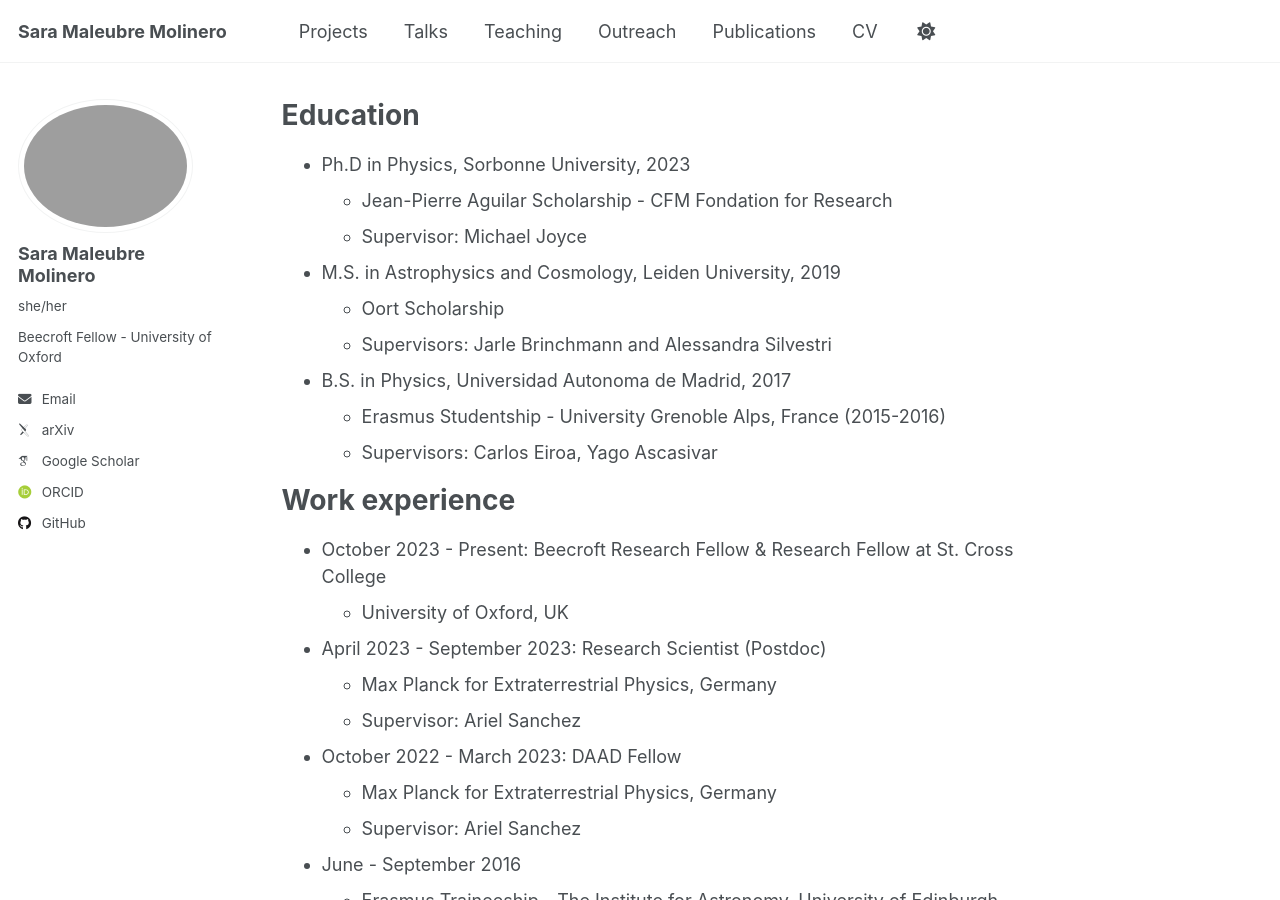
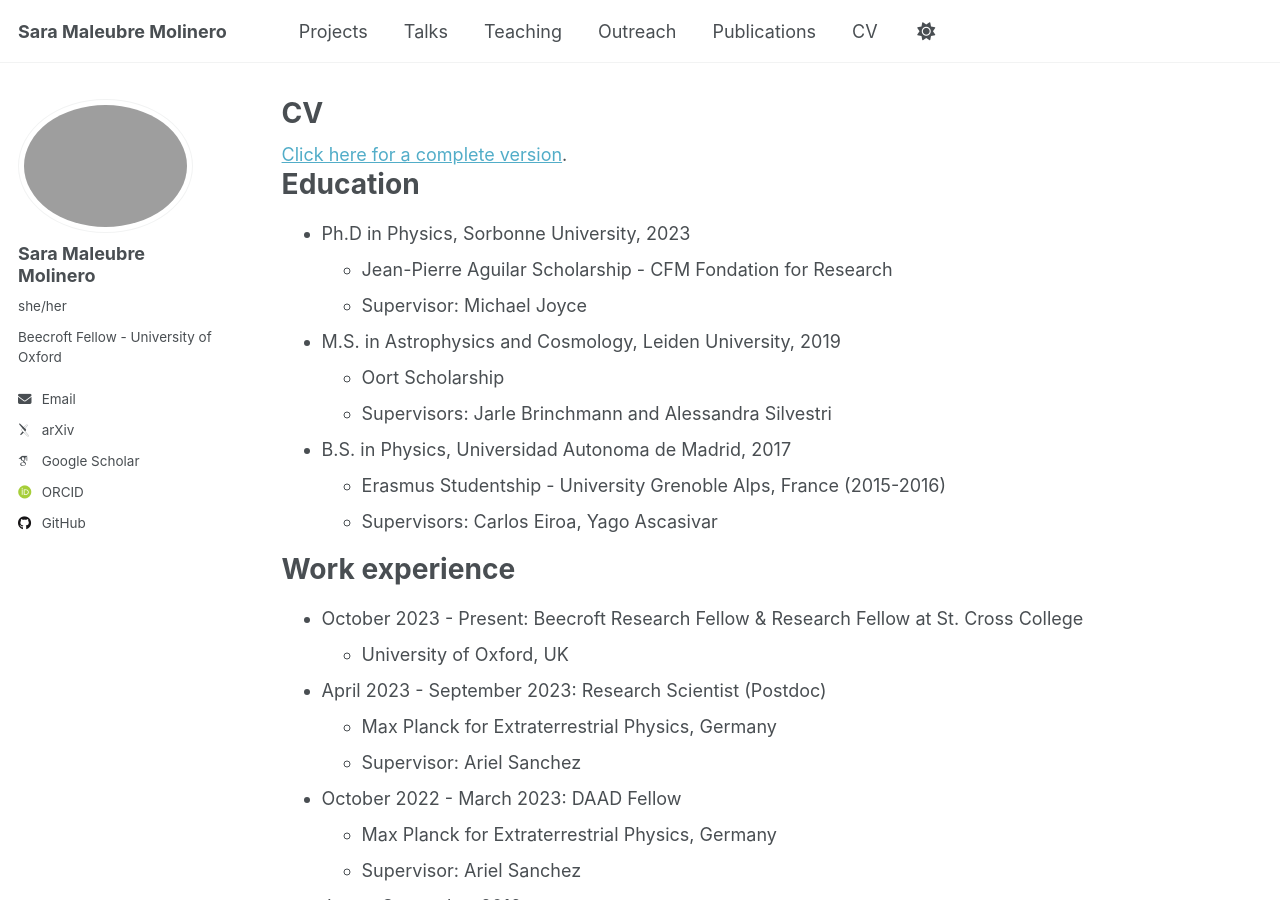
Before and after one commit to SaraMaleubre/saramaleubre.github.io, a Jekyll site: the page built from _pages/cv.md, in a window 1280 px wide and 900 px high. Built offline with Jekyll 4.4.1, drawn with Linux system fonts in a browser that asks for light colours; some web fonts are replaced; a script that is not in the unit is left out.

Commit message:
Update cv.md

```diff
--- a/_pages/cv.md
+++ b/_pages/cv.md
@@ -1,11 +1,13 @@
 ---
 layout: archive
-title: "CV" - [Click here for a complete version]( https://SaraMaleubre.github.io/files/CV+Publications.pdf)
+title: "CV"
 permalink: /cv/
 author_profile: true
 redirect_from:
   - /resume
 ---
+
+<div class="wordwrap"><a href="{https://SaraMaleubre.github.io/files/CV+Publications.pdf">Click here for a complete version</a>.</div>
 
 {% include base_path %}
 
```
